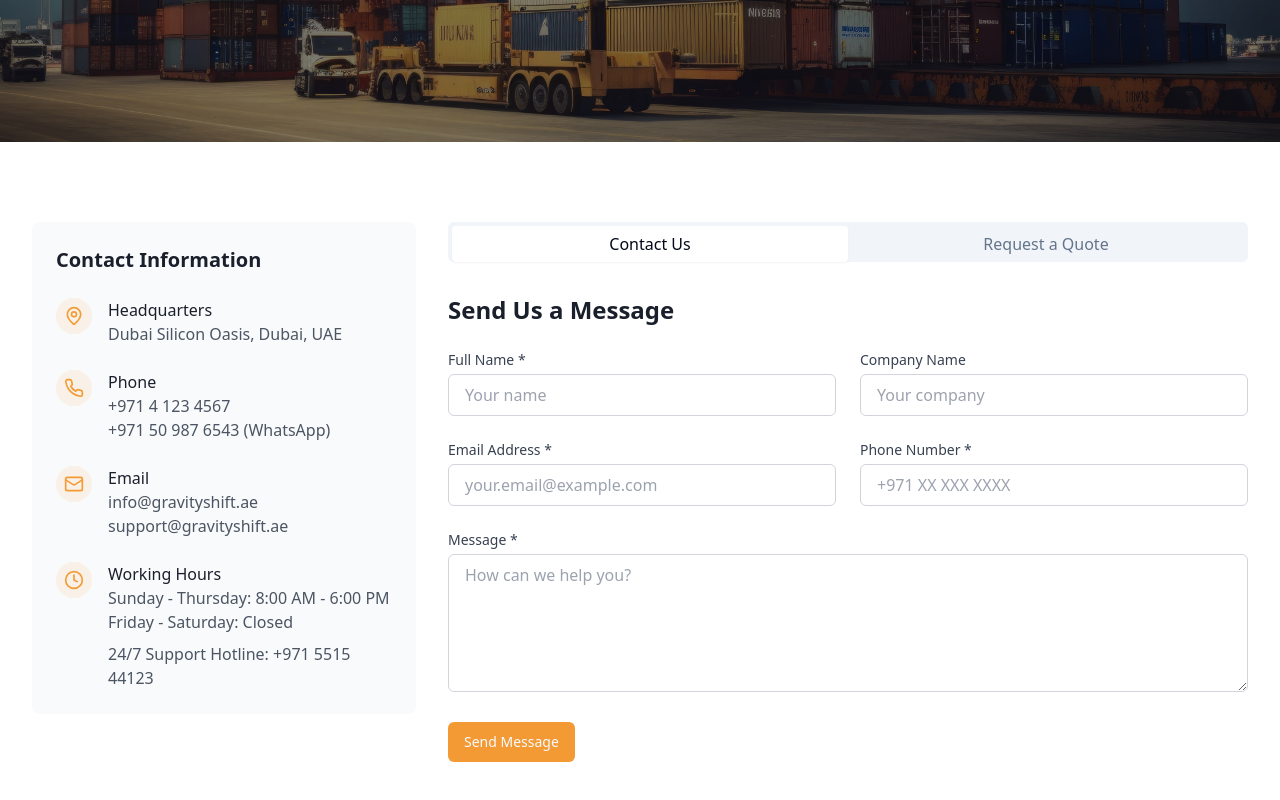
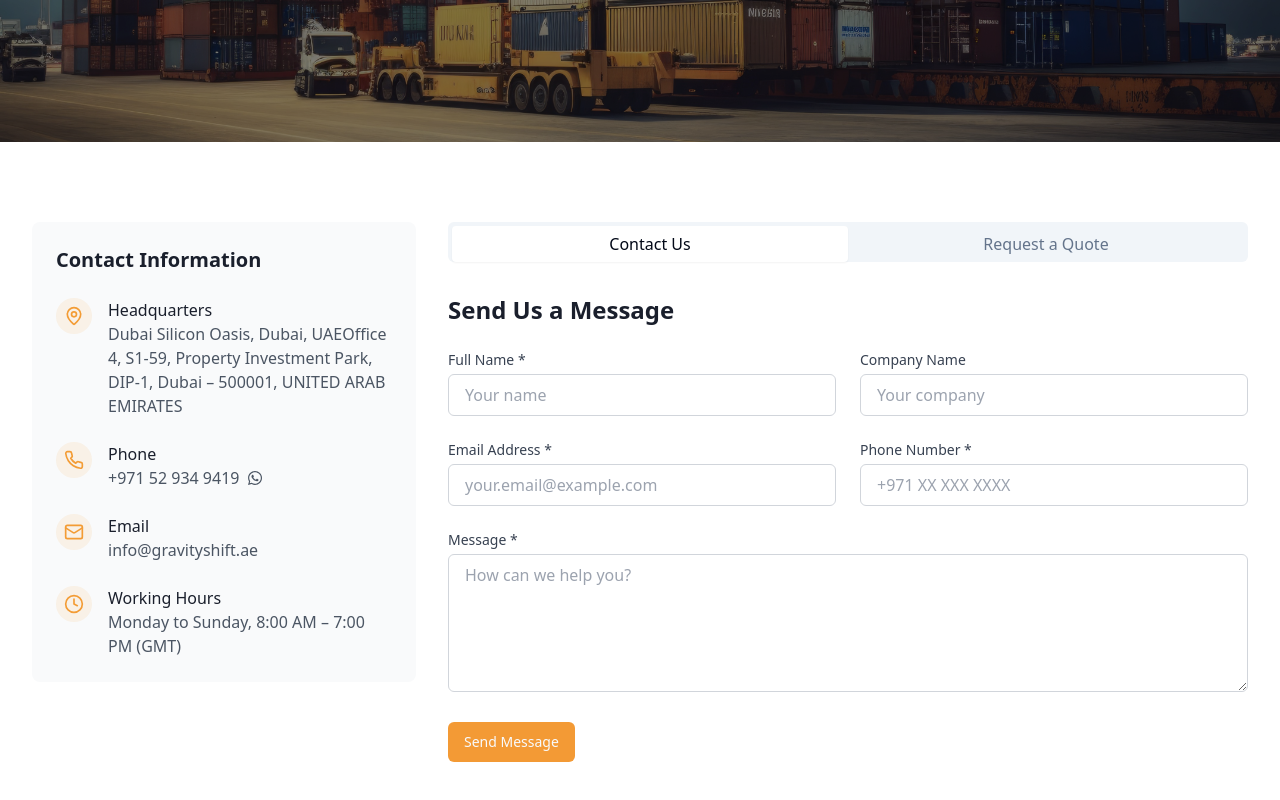
Before and after one commit to infutrix-technologies/shift-flow-gcc, a React (Vite) app: page /contact in a window 1280 px wide. Shown: the part 450-1250 px from the top of the page. Built offline with nearby package versions, Linux system fonts and the light colour scheme.

Commit message:
feat: Add react-icons dependency and update contact information in Contact page

```diff
--- a/package.json
+++ b/package.json
@@ -54,6 +54,7 @@
     "react-dom": "^18.3.1",
     "react-hook-form": "^7.56.1",
     "react-hot-toast": "^2.5.2",
+    "react-icons": "^5.5.0",
     "react-resizable-panels": "^2.1.3",
     "react-router-dom": "^6.26.2",
     "recharts": "^2.12.7",
--- a/src/pages/Contact.tsx
+++ b/src/pages/Contact.tsx
@@ -6,6 +6,7 @@ import ContactForm from "@/components/forms/ContactForm";
 import MapComponent from "@/components/shared/MapComponent";
 import { MapPin, Phone, Mail, Clock, MessageSquare, Users } from "lucide-react";
 import { Tabs, TabsContent, TabsList, TabsTrigger } from "@/components/ui/tabs";
+import { FaWhatsapp } from "react-icons/fa";
 
 const Contact = () => {
   const [activeTab, setActiveTab] = useState("contact");
@@ -66,7 +67,8 @@ const Contact = () => {
                 <div>
                   <h4 className="font-medium text-brand-navy">Headquarters</h4>
                   <p className="text-gray-600">
-                    Dubai Silicon Oasis, Dubai, UAE
+                    Dubai Silicon Oasis, Dubai, UAEOffice 4, S1-59, Property
+                    Investment Park, DIP-1, Dubai – 500001, UNITED ARAB EMIRATES
                   </p>
                 </div>
               </div>
@@ -77,8 +79,10 @@ const Contact = () => {
                 </div>
                 <div>
                   <h4 className="font-medium text-brand-navy">Phone</h4>
-                  <p className="text-gray-600">+971 4 123 4567</p>
-                  <p className="text-gray-600">+971 50 987 6543 (WhatsApp)</p>
+                  {/* <p className="text-gray-600">+971 4 123 4567</p> */}
+                  <p className="text-gray-600 flex flex-row items-center gap-2">
+                    +971 52 934 9419 <FaWhatsapp />
+                  </p>
                 </div>
               </div>
 
@@ -89,7 +93,7 @@ const Contact = () => {
                 <div>
                   <h4 className="font-medium text-brand-navy">Email</h4>
                   <p className="text-gray-600">info@gravityshift.ae</p>
-                  <p className="text-gray-600">support@gravityshift.ae</p>
+                  {/* <p className="text-gray-600">support@gravityshift.ae</p> */}
                 </div>
               </div>
 
@@ -100,11 +104,7 @@ const Contact = () => {
                 <div>
                   <h4 className="font-medium text-brand-navy">Working Hours</h4>
                   <p className="text-gray-600">
-                    Sunday - Thursday: 8:00 AM - 6:00 PM
-                  </p>
-                  <p className="text-gray-600">Friday - Saturday: Closed</p>
-                  <p className="text-gray-600 mt-2 font-medium">
-                    24/7 Support Hotline: +971 5515 44123
+                    Monday to Sunday, 8:00 AM – 7:00 PM (GMT)
                   </p>
                 </div>
               </div>
```
Also changed, not shown: 1 other file (tests, documents, lock files or other folders).
